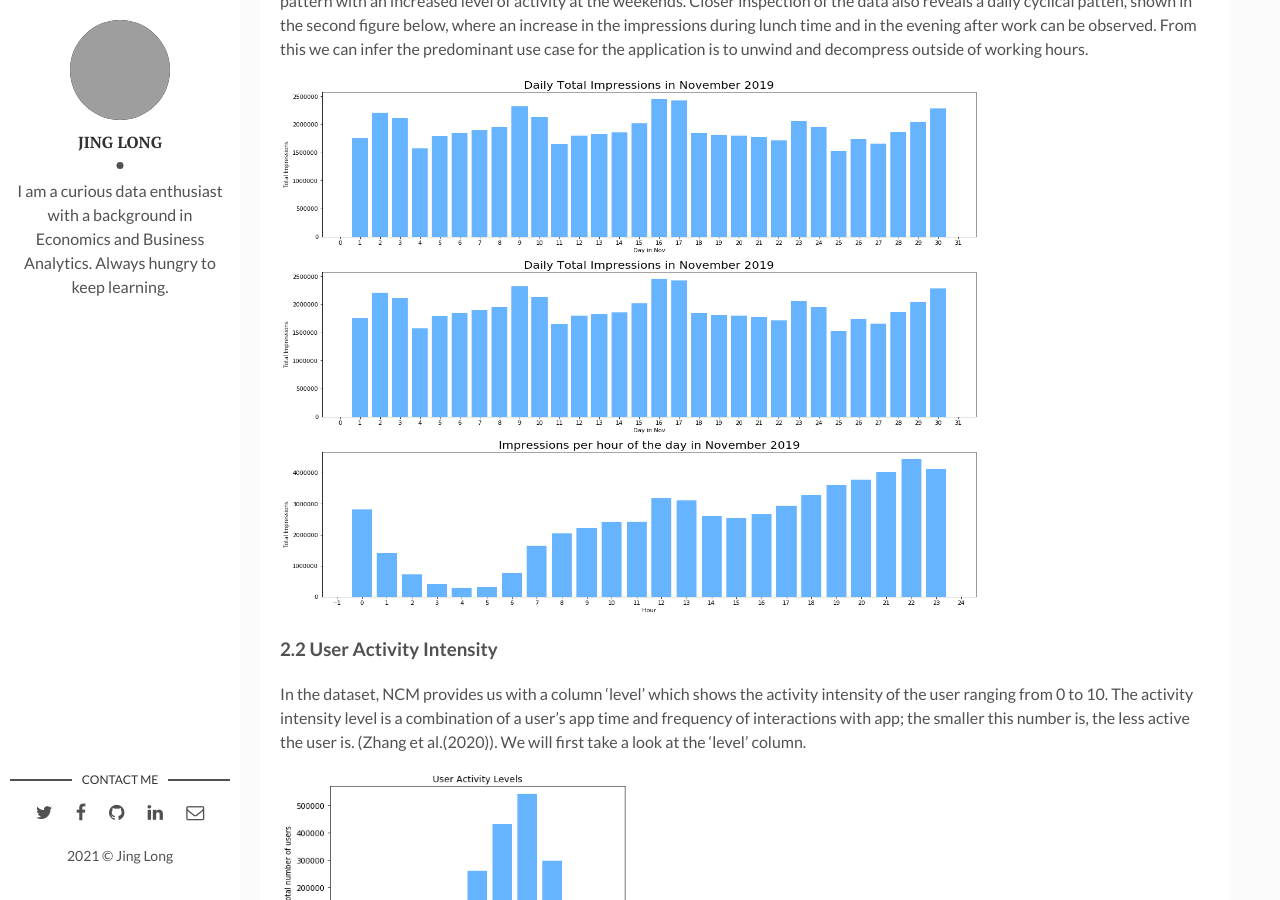
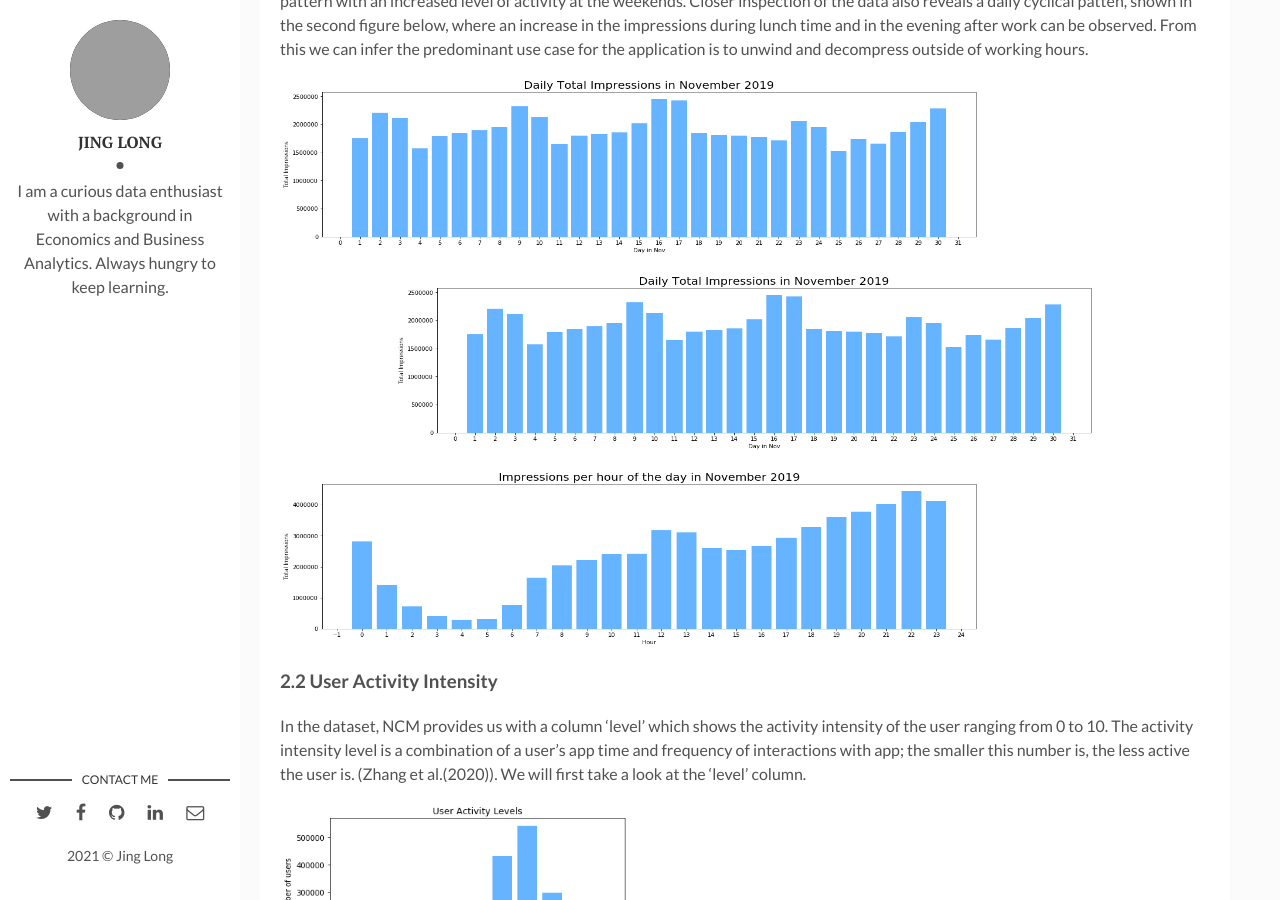
Before and after one commit to jing042323/jing-long, a Jekyll site: the page built from _posts/2021-09-15-NCM.markdown, in a window 1280 px wide and 900 px high, scrolled down 2530 px. Built offline with Jekyll 4.4.1, drawn with Linux system fonts in a browser that asks for light colours; comment, search, counter and statistics services are not loaded; grey boxes are pictures that could not be loaded.

Commit message:
update ncm

```diff
--- a/_posts/2021-09-15-NCM.markdown
+++ b/_posts/2021-09-15-NCM.markdown
@@ -62,7 +62,9 @@ As we can see from the first graph below, which shows the number of impressions
 
 
 ![impression month]({{site.baseurl}}/assets/img/NCM/2_1_impr_month.png){:height="180px" width="700px"}
-<img style="float: center;" src="{{site.baseurl}}/assets/img/NCM/2_1_impr_month.png" height="180" width="700">
+<p align="center">
+<img src="{{site.baseurl}}/assets/img/NCM/2_1_impr_month.png" height="180" width="700" />
+</p>
 ![impression day]({{site.baseurl}}/assets/img/NCM/2_1_impr_day.png){:height="180px" width="700px"}
 
 
```
